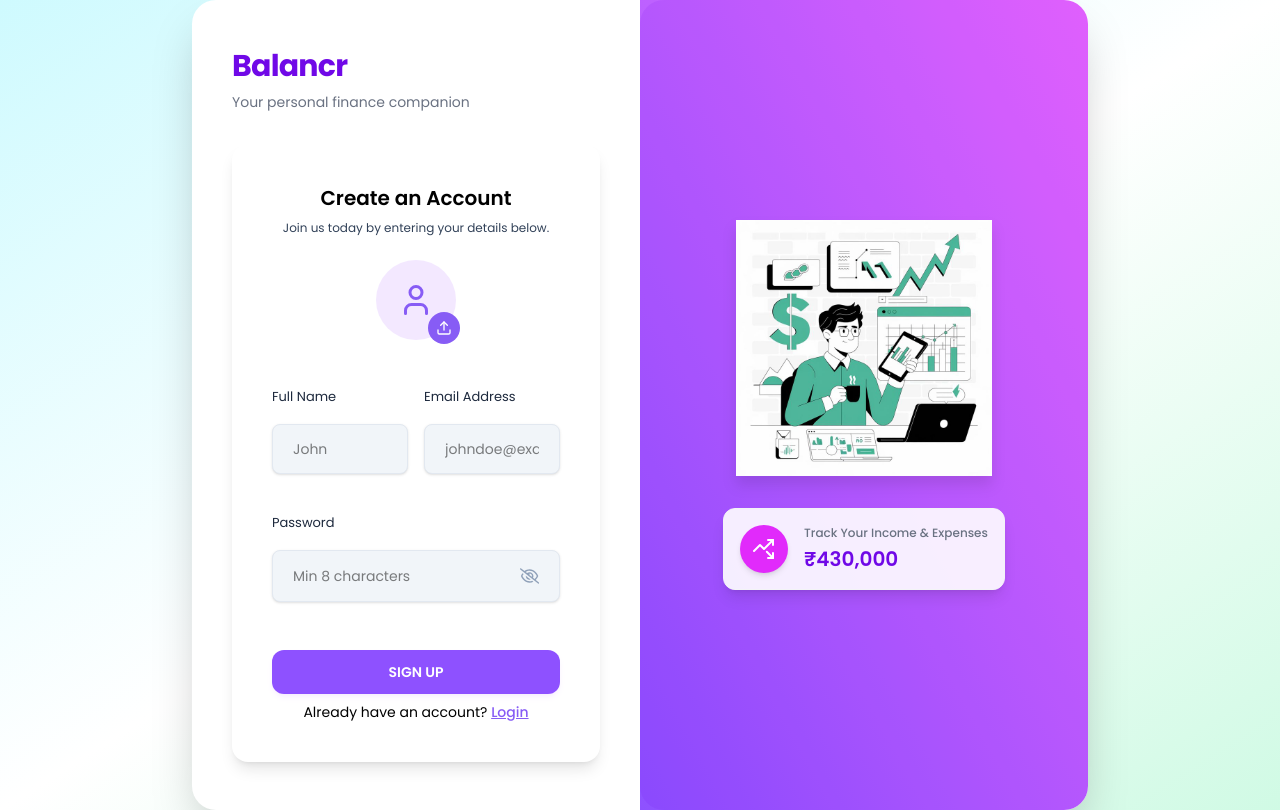
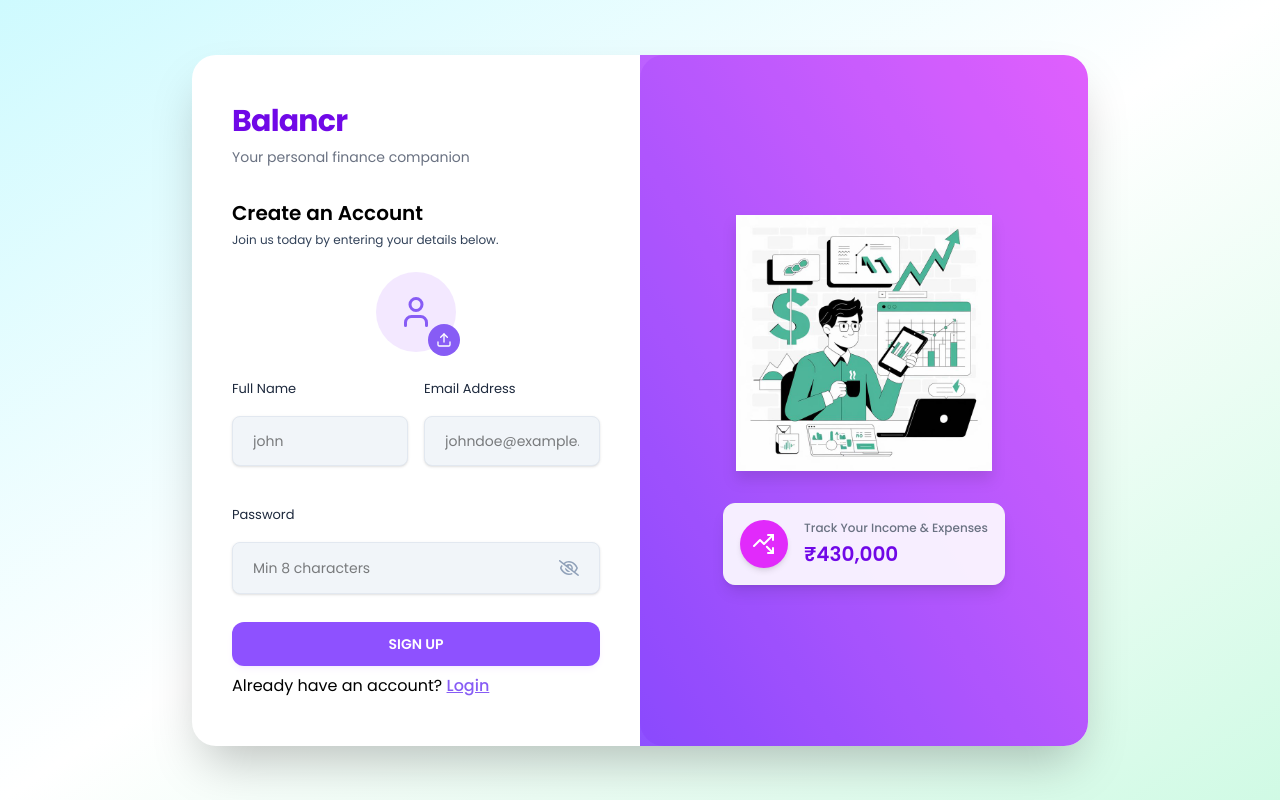
Before and after one commit to RohanDaivajna/Balancr_frontend, a React (Vite) app: page /signUp in a window 1280 px wide. Built offline with nearby package versions, Linux system fonts and the light colour scheme; a web font is replaced by a local one.

Commit message:
Update SignUp.jsx

```diff
--- a/src/pages/Auth/SignUp.jsx
+++ b/src/pages/Auth/SignUp.jsx
@@ -9,14 +9,19 @@
 import { UserContext } from '../../context/userContext';
 import uploadImage from '../../utils/uploadImage';
 
+
 const SignUp = () => {
+
   const [profilePic, setProfilePic] = useState(null);
   const [fullName, setFullName] = useState("");
   const [email, setEmail] = useState("");
   const [password, setPassword] = useState("");
+
   const [error,setError] = useState(null);
 
   const {updateUser} = useContext(UserContext);
+
+
   const navigate = useNavigate();
 
   const handleSignUp =  async (e) => {
@@ -27,7 +32,7 @@
         setError("Please enter your name");
         return;
       }
-      if(!validateEmail(email)){
+      if(!validateEmail){
         setError("Please enter a valid email address.");
         return;
       }
@@ -39,10 +44,12 @@
       setError("");
 
       try{
+
         if(profilePic){
           const imageUploadRes = await uploadImage(profilePic);
           profileImageUrl = imageUploadRes.imageUrl || "";
         }
+
 
         const response = await axiosInstance.post(API_PATHS.AUTH.REGISTER,{
           fullName,
@@ -67,24 +74,25 @@
       }
   };
 
+
   return (
     <AuthLayout>
-      <div className="w-full max-w-lg mx-auto bg-white rounded-2xl shadow-lg p-6 md:p-10 mt-8 md:mt-0 flex flex-col justify-center">
-        <h3 className="text-xl font-semibold text-black text-center">Create an Account</h3>
-        <p className="text-xs text-slate-700 mt-2 mb-6 text-center">
+      <div className='lg:w-[100%] h-auto md:h-full mt-10 md:mt-0 flex flex-col justify-center'>
+         <h3 className='text-xl font-semibold text-black'>Create an Account</h3>
+        <p className='text-xs text-slate-700 mt-[5px] mb-6'>
           Join us today by entering your details below.
         </p>
 
-        <form onSubmit={handleSignUp} className="space-y-5">
-          <div className="flex justify-center">
+        <form onSubmit={handleSignUp}>
+
           <ProfilePhotoSelector image={profilePic} setImage={setProfilePic}/>
-          </div>
-          <div className="grid grid-cols-1 md:grid-cols-2 gap-4">
+
+          <div className='grid grid-cols-1 md:grid-cols-2 gap-4'>
             <Input
             value={fullName}
             onChange={({target}) => setFullName(target.value)}
             label="Full Name"
-              placeholder="John"
+            placeholder="john"
             type="text"
             className="w-full"
           />
@@ -96,7 +104,7 @@
             type="text"
             className="w-full"
           />
-            <div className="col-span-1 md:col-span-2">
+          <div className='col-span-2'>
           <Input
             value={password}
             onChange={({target}) => setPassword(target.value)}
@@ -108,15 +116,15 @@
           </div>
           </div>
 
-          {error && <p className="text-red-500 text-xs pb-2.5">{error}</p>}
+          {error && <p className='text-red-500 text-xs pb-2.5'>{error}</p>}
 
-          <button type="submit" className="btn-primary w-full">
+                    <button type='submit' className='btn-primary'>
                       SIGN UP
                     </button>
 
-          <p className="text-center text-sm">
+                    <p>
                       Already have an account?{" "}
-            <Link className="font-medium text-primary underline" to="/login">
+                      <Link className='font-medium text-primary underline' to="/login">
                         Login
                       </Link>
                     </p>
```
Lines whose indentation alone changed are shown as unchanged.
